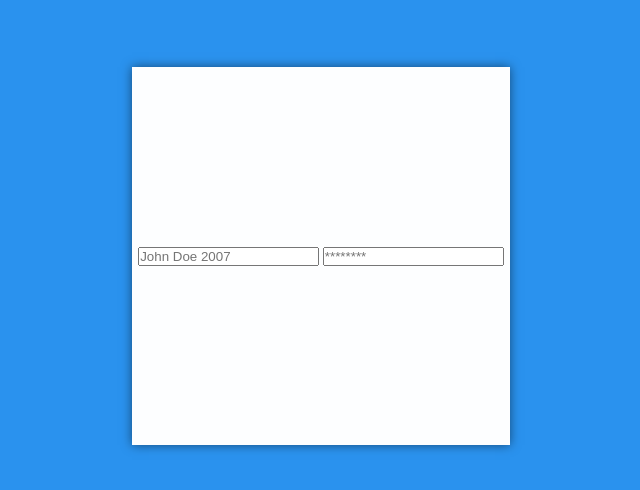
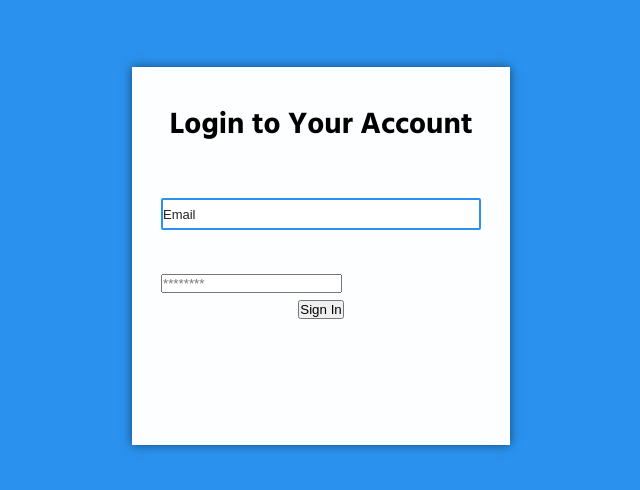
Before and after one commit to LarryTheFatCat/modern-login-design, a plain HTML site: page index.html in a window 1280 px wide. Shown: the part 144-634 px from the top of the page, without its empty margins (319-959 px from the left). Drawn offline with Linux system fonts and the light colour scheme.

Commit message:
finish sign up, add title css

```diff
--- a/index.html
+++ b/index.html
@@ -10,9 +10,19 @@
 <body>
     <div class="container">
         <div class="card">
+            <div class="big-text">
+                <h1 class="title">Login to Your Account</h1>
+            </div>
             <div class="input">
-                <input class="sign-up" id="signup" placeholder="John Doe 2007" required>
+                <input class="sign-up" id="signup" placeholder="Email" required>
                 <input class="pwrd" type="password" id="password" placeholder="********" required>
+            </div>
+            <div class="button">
+                <a href="register.html">
+                    <button>
+                        Sign In
+                    </button>
+                </a>
             </div>
         </div>
     </div>
--- a/style.css
+++ b/style.css
@@ -26,3 +26,30 @@ html {
     background-color: #fdfeff;
     box-shadow: 0 0 10px rgba(0, 0, 0, 0.5);
 }
+
+.sign-up {
+    display: flex;
+    flex-direction: column;
+    position: relative;
+    top: -3em;
+    width: 40vh;
+    height: 4vh;
+    outline: none;
+    border-color:rgba(0, 0, 0, 0.5);
+    border-radius: 2px;
+    border-color: #2A92EE;
+    border-style: solid;
+}
+
+.sign-up::placeholder {
+    font-size: 13px;
+    color:rgba(0, 0, 0, 0.87);
+}
+
+.title {
+    font-weight: 600;
+    font-family: 'Hind Siliguri', 'Arial', sans-serif;
+    font-size: 30px;
+    position: relative;
+    top: -3em;
+}
```
